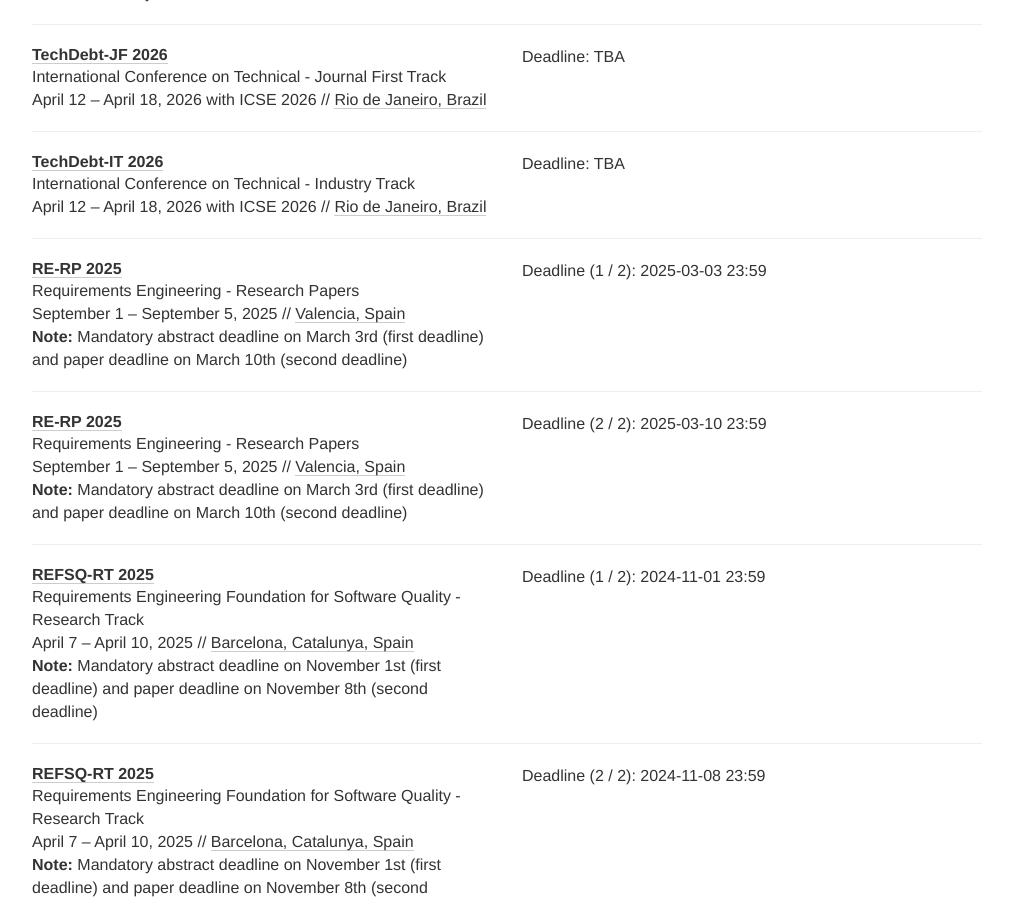
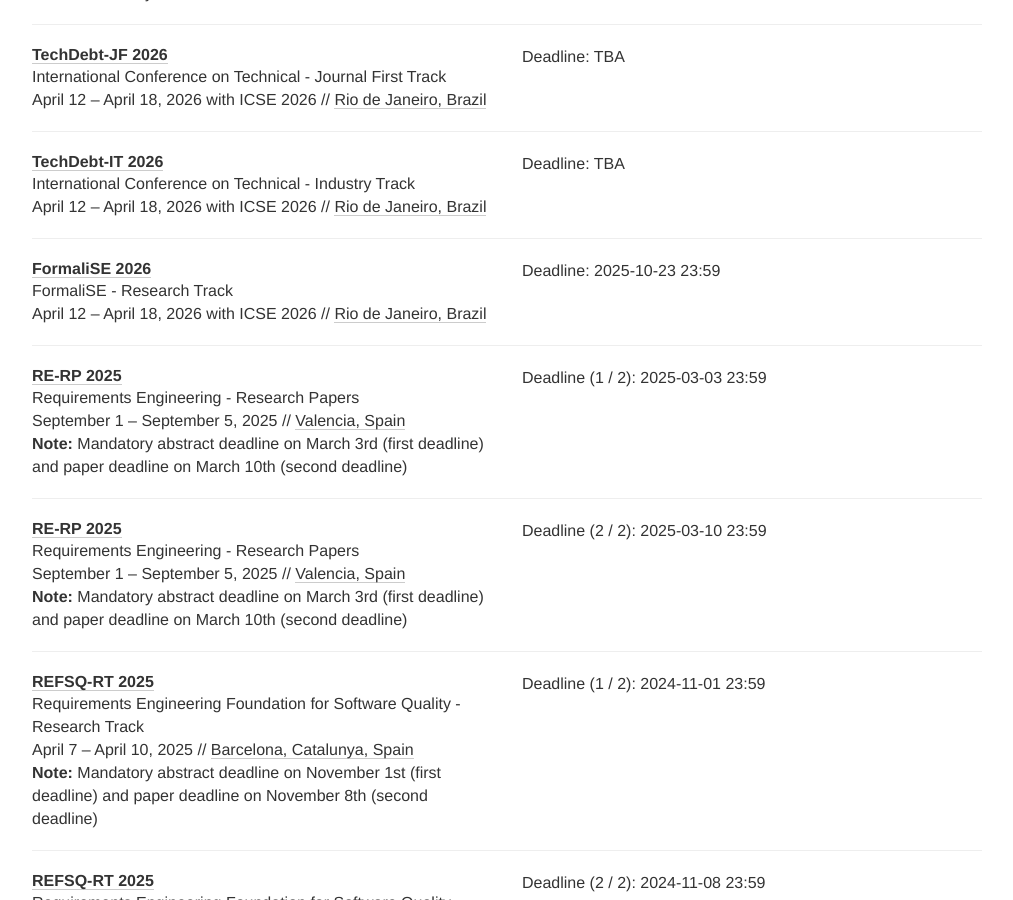
Before and after one commit to se-deadlines/se-deadlines.github.io, a Jekyll site: the page built from index.html, in a window 1280 px wide and 900 px high, scrolled down 16190 px. Shown: the whole window, without its empty margins (133-1146 px from the left). Built offline with Jekyll 4.4.1, drawn with Linux system fonts in a browser that asks for light colours; nearby versions of some CDN libraries.

Commit message:
Added FormaliSE

```diff
--- a/_data/conferences.yml
+++ b/_data/conferences.yml
@@ -1189,6 +1189,17 @@
   date: April 12 - April 18, 2026 with ICSE 2026
   place: Rio de Janeiro, Brazil
   tags: [CO, JFT]
+
+#FormaliSE
+- name: FormaliSE
+  description: FormaliSE - Research Track
+  year: 2026
+  link: https://2026.formalise.org/
+  deadline:
+  - "2025-10-23 23:59"
+  date: April 12 - April 18, 2026 with ICSE 2026
+  place: Rio de Janeiro, Brazil
+  tags: [CO, RPT]
 
 #REs
 - name: RE-RP
```
